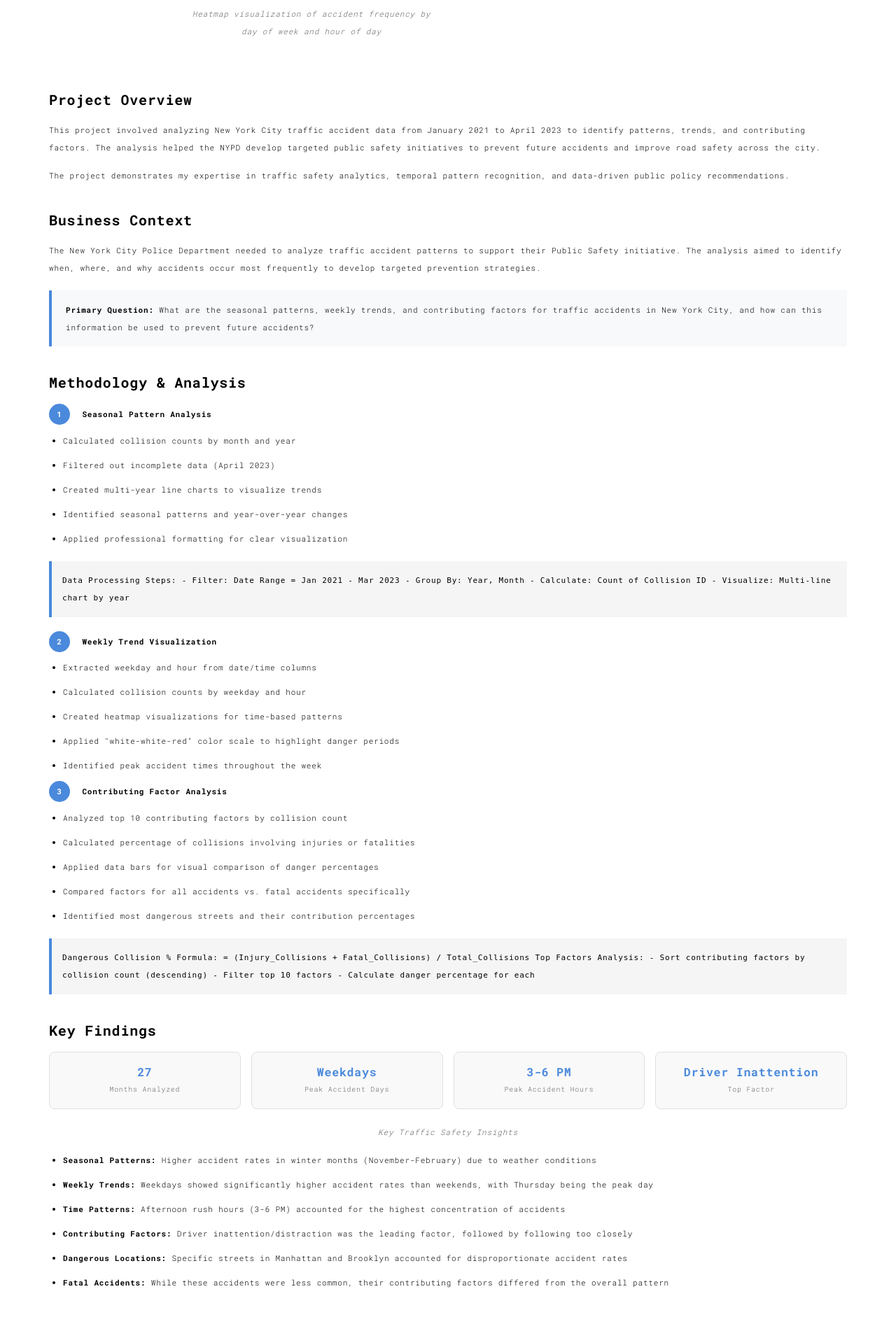
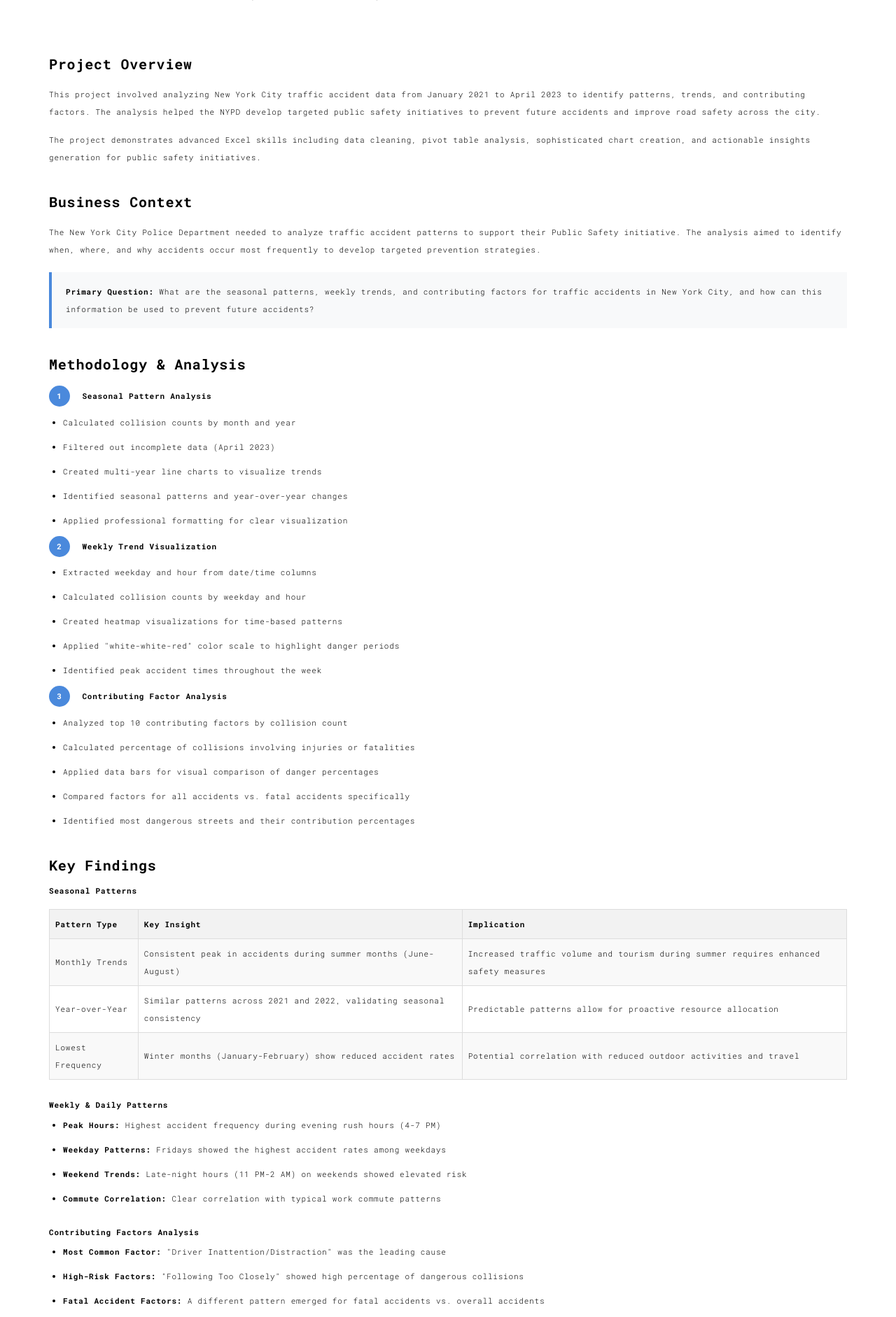
Before and after one commit to pochiman/PythonDeveloper, a Flask app: template S19_Web_Development_with_Python/web_server/templates/work014.html in a window 1280 px wide. Shown: the part 1114-2996 px from the top of the page at 70% size. Run offline with Flask 3, Linux system fonts and the light colour scheme; the template is opened without the code that fills it, so the values that code supplies are empty; some libraries are stand-ins or nearby versions.

Commit message:
initial commit

```diff
--- a/S19_Web_Development_with_Python/web_server/templates/work014.html
+++ b/S19_Web_Development_with_Python/web_server/templates/work014.html
@@ -86,39 +86,28 @@
     margin-right: 10px;
   }
 
-  .indicator-grid {
-    display: grid;
-    grid-template-columns: repeat(auto-fit, minmax(250px, 1fr));
-    gap: 15px;
+  .analysis-table {
+    width: 100%;
+    border-collapse: collapse;
     margin: 20px 0;
   }
 
-  .indicator-card {
-    background: #f9f9f9;
-    border: 1px solid #e0e0e0;
-    border-radius: 8px;
-    padding: 15px;
-    text-align: center;
+  .analysis-table th, .analysis-table td {
+    border: 1px solid #ddd;
+    padding: 8px;
+    text-align: left;
   }
 
-  .indicator-value {
-    font-size: 1.5em;
-    font-weight: bold;
-    color: #4a89dc;
+  .analysis-table th {
+    background-color: #f2f2f2;
   }
 
-  .indicator-label {
-    font-size: 0.9em;
-    color: #666;
+  .analysis-table tr:nth-child(even) {
+    background-color: #f9f9f9;
   }
 
-  .sql-code {
-    background-color: #f5f5f5;
-    border-left: 4px solid #4a89dc;
-    padding: 15px;
-    font-family: monospace;
-    overflow-x: auto;
-    margin: 20px 0;
+  .section-spacing {
+    margin-top: 30px;
   }
 </style>
 </head>
@@ -176,7 +184,7 @@
           <div class="text-center">
             <h1 class="h2">014 : Traffic Safety Analysis</h1>
           </div>
-          <p class="text-center">Comprehensive analysis of NYC traffic accident data to identify patterns, trends, and contributing factors for improved public safety initiatives</p>
+          <p class="text-center">Comprehensive analysis of NYC traffic accident data to identify patterns, trends, and contributing factors for improved public safety</p>
 
           <div class="text-center">
             <a href="https://github.com/pochiman/Traffic_Safety_Analysis" target="_blank" class="github-btn">View on GitHub</a>
@@ -184,11 +192,9 @@
 
           <div class="tech-stack text-center">
             <span class="tech-item">Excel</span>
-            <span class="tech-item">Data Analysis</span>
-            <span class="tech-item">Data Visualization</span>
-            <span class="tech-item">Public Safety</span>
-            <span class="tech-item">Pattern Recognition</span>
-            <span class="tech-item">Trend Analysis</span>
+            <span class="tech-item">PivotTables</span>
+            <span class="tech-item">PivotCharts</span>
+            <span class="tech-item">Slicers</span>
           </div>
         </div>
       </div>
@@ -211,7 +217,7 @@
           <h3>Project Overview</h3>
           <p>This project involved analyzing New York City traffic accident data from January 2021 to April 2023 to identify patterns, trends, and contributing factors. The analysis helped the NYPD develop targeted public safety initiatives to prevent future accidents and improve road safety across the city.</p>
 
-          <p>The project demonstrates my expertise in traffic safety analytics, temporal pattern recognition, and data-driven public policy recommendations.</p>
+          <p>The project demonstrates advanced Excel skills including data cleaning, pivot table analysis, sophisticated chart creation, and actionable insights generation for public safety initiatives.</p>
         </div>
 
         <div class="project-section">
@@ -235,15 +241,6 @@
             <li>Applied professional formatting for clear visualization</li>
           </ul>
 
-          <div class="sql-code">
-            <!-- Representing data processing steps -->
-            Data Processing Steps:
-            - Filter: Date Range = Jan 2021 - Mar 2023
-            - Group By: Year, Month
-            - Calculate: Count of Collision ID
-            - Visualize: Multi-line chart by year
-          </div>
-
           <h4><span class="objective-number">2</span> Weekly Trend Visualization</h4>
           <ul class="feature-list">
             <li>Extracted weekday and hour from date/time columns</li>
@@ -261,50 +258,53 @@
             <li>Compared factors for all accidents vs. fatal accidents specifically</li>
             <li>Identified most dangerous streets and their contribution percentages</li>
           </ul>
-
-          <div class="sql-code">
-            <!-- Representing analysis formulas -->
-            Dangerous Collision % Formula:
-            = (Injury_Collisions + Fatal_Collisions) / Total_Collisions
-
-            Top Factors Analysis:
-            - Sort contributing factors by collision count (descending)
-            - Filter top 10 factors
-            - Calculate danger percentage for each
-          </div>
         </div>
 
         <div class="project-section">
           <h3>Key Findings</h3>
 
-          <div class="indicator-grid">
-            <div class="indicator-card">
-              <div class="indicator-value">27</div>
-              <div class="indicator-label">Months Analyzed</div>
-            </div>
-            <div class="indicator-card">
-              <div class="indicator-value">Weekdays</div>
-              <div class="indicator-label">Peak Accident Days</div>
-            </div>
-            <div class="indicator-card">
-              <div class="indicator-value">3-6 PM</div>
-              <div class="indicator-label">Peak Accident Hours</div>
-            </div>
-            <div class="indicator-card">
-              <div class="indicator-value">Driver Inattention</div>
-              <div class="indicator-label">Top Factor</div>
-            </div>
-          </div>
+          <h4>Seasonal Patterns</h4>
+          <table class="analysis-table">
+            <tr>
+              <th>Pattern Type</th>
+              <th>Key Insight</th>
+              <th>Implication</th>
+            </tr>
+            <tr>
+              <td>Monthly Trends</td>
+              <td>Consistent peak in accidents during summer months (June-August)</td>
+              <td>Increased traffic volume and tourism during summer requires enhanced safety measures</td>
+            </tr>
+            <tr>
+              <td>Year-over-Year</td>
+              <td>Similar patterns across 2021 and 2022, validating seasonal consistency</td>
+              <td>Predictable patterns allow for proactive resource allocation</td>
+            </tr>
+            <tr>
+              <td>Lowest Frequency</td>
+              <td>Winter months (January-February) show reduced accident rates</td>
+              <td>Potential correlation with reduced outdoor activities and travel</td>
+            </tr>
+          </table>
 
-          <p class="img-caption">Key Traffic Safety Insights</p>
+          <div class="section-spacing"></div>
 
+          <h4>Weekly & Daily Patterns</h4>
           <ul class="feature-list">
-            <li><strong>Seasonal Patterns:</strong> Higher accident rates in winter months (November-February) due to weather conditions</li>
-            <li><strong>Weekly Trends:</strong> Weekdays showed significantly higher accident rates than weekends, with Thursday being the peak day</li>
-            <li><strong>Time Patterns:</strong> Afternoon rush hours (3-6 PM) accounted for the highest concentration of accidents</li>
-            <li><strong>Contributing Factors:</strong> Driver inattention/distraction was the leading factor, followed by following too closely</li>
-            <li><strong>Dangerous Locations:</strong> Specific streets in Manhattan and Brooklyn accounted for disproportionate accident rates</li>
-            <li><strong>Fatal Accidents:</strong> While these accidents were less common, their contributing factors differed from the overall pattern</li>
+            <li><strong>Peak Hours:</strong> Highest accident frequency during evening rush hours (4-7 PM)</li>
+            <li><strong>Weekday Patterns:</strong> Fridays showed the highest accident rates among weekdays</li>
+            <li><strong>Weekend Trends:</strong> Late-night hours (11 PM-2 AM) on weekends showed elevated risk</li>
+            <li><strong>Commute Correlation:</strong> Clear correlation with typical work commute patterns</li>
+          </ul>
+
+          <div class="section-spacing"></div>
+
+          <h4>Contributing Factors Analysis</h4>
+          <ul class="feature-list">
+            <li><strong>Most Common Factor:</strong> "Driver Inattention/Distraction" was the leading cause</li>
+            <li><strong>High-Risk Factors:</strong> "Following Too Closely" showed high percentage of dangerous collisions</li>
+            <li><strong>Fatal Accident Factors:</strong> A different pattern emerged for fatal accidents vs. overall accidents</li>
+            <li><strong>Preventable Factors:</strong> Majority of top factors involved preventable driver behaviors</li>
           </ul>
         </div>
 
@@ -314,34 +314,31 @@
           <h4>Technologies Used</h4>
           <div class="tech-stack">
             <span class="tech-item">Excel</span>
-            <span class="tech-item">Data Analysis</span>
-            <span class="tech-item">Data Visualization</span>
-            <span class="tech-item">Pattern Recognition</span>
-            <span class="tech-item">Statistical Analysis</span>
-            <span class="tech-item">Public Safety Analytics</span>
+            <span class="tech-item">PivotTables</span>
+            <span class="tech-item">PivotCharts</span>
+            <span class="tech-item">Slicers</span>
           </div>
 
           <h4>Analytical Techniques</h4>
           <ul class="feature-list">
-            <li>Temporal analysis of accident patterns</li>
-            <li>Heatmap visualization for time-based data</li>
-            <li>Contributing factor segmentation and ranking</li>
-            <li>Danger percentage calculations</li>
-            <li>Comparative analysis of different accident severity levels</li>
-            <li>Data-driven policy recommendation development</li>
+            <li>Time-series analysis for seasonal pattern identification</li>
+            <li>Multi-dimensional analysis using pivot tables</li>
+            <li>Custom heatmap creation for temporal pattern visualization</li>
+            <li>Percentage calculations and comparative analysis</li>
+            <li>Data filtering and segmentation for focused insights</li>
+            <li>Risk prioritization based on frequency and severity metrics</li>
           </ul>
         </div>
 
         <div class="project-section">
           <h3>Business Impact</h3>
-          <p>The Traffic Safety Analysis provided the NYPD with actionable insights to:</p>
+          <p>The analysis provided the NYPD with actionable insights to:</p>
           <ul class="feature-list">
-            <li>Develop targeted enforcement strategies for high-risk times and locations</li>
-            <li>Implement public awareness campaigns focused on leading contributing factors</li>
-            <li>Optimize police resource allocation based on temporal accident patterns</li>
-            <li>Inform infrastructure improvements at high-accident locations</li>
-            <li>Create evidence-based traffic safety policies and regulations</li>
-            <li>Measure the effectiveness of safety initiatives over time</li>
+            <li>Optimize police patrol schedules based on identified high-risk time periods</li>
+            <li>Focus on specific contributing factors during peak accident hours</li>
+            <li>Develop safety campaigns addressing the most common preventable factors</li>
+            <li>Identify high-accident locations in need of engineering interventions</li>
+            <li>Prepare for increased summer accident rates with proactive measures</li>
           </ul>
 
           <div class="insight-box">
```
Also changed, not shown: other parts of S19_Web_Development_with_Python/web_server/templates/work014.html (+33 -14 lines).
